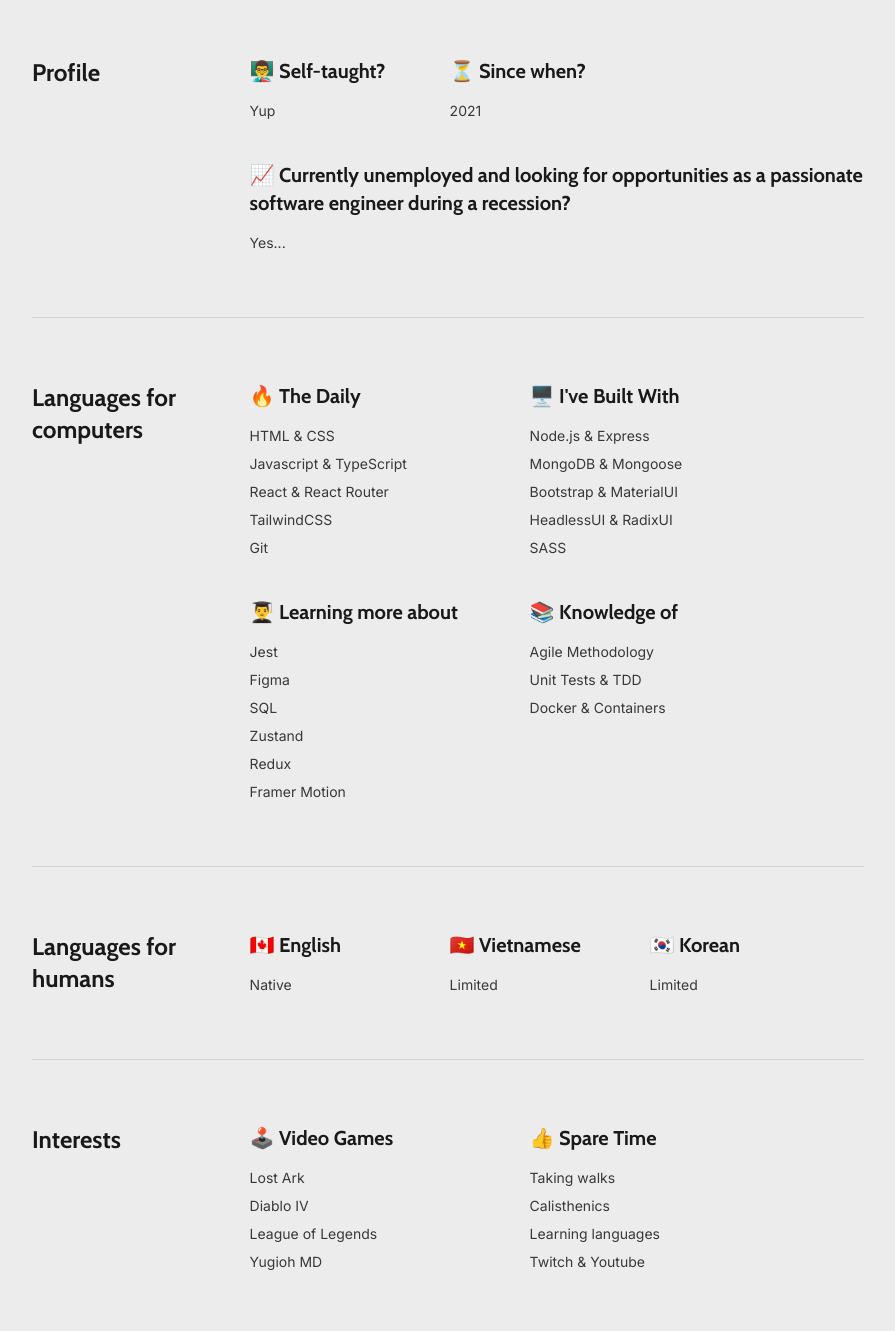
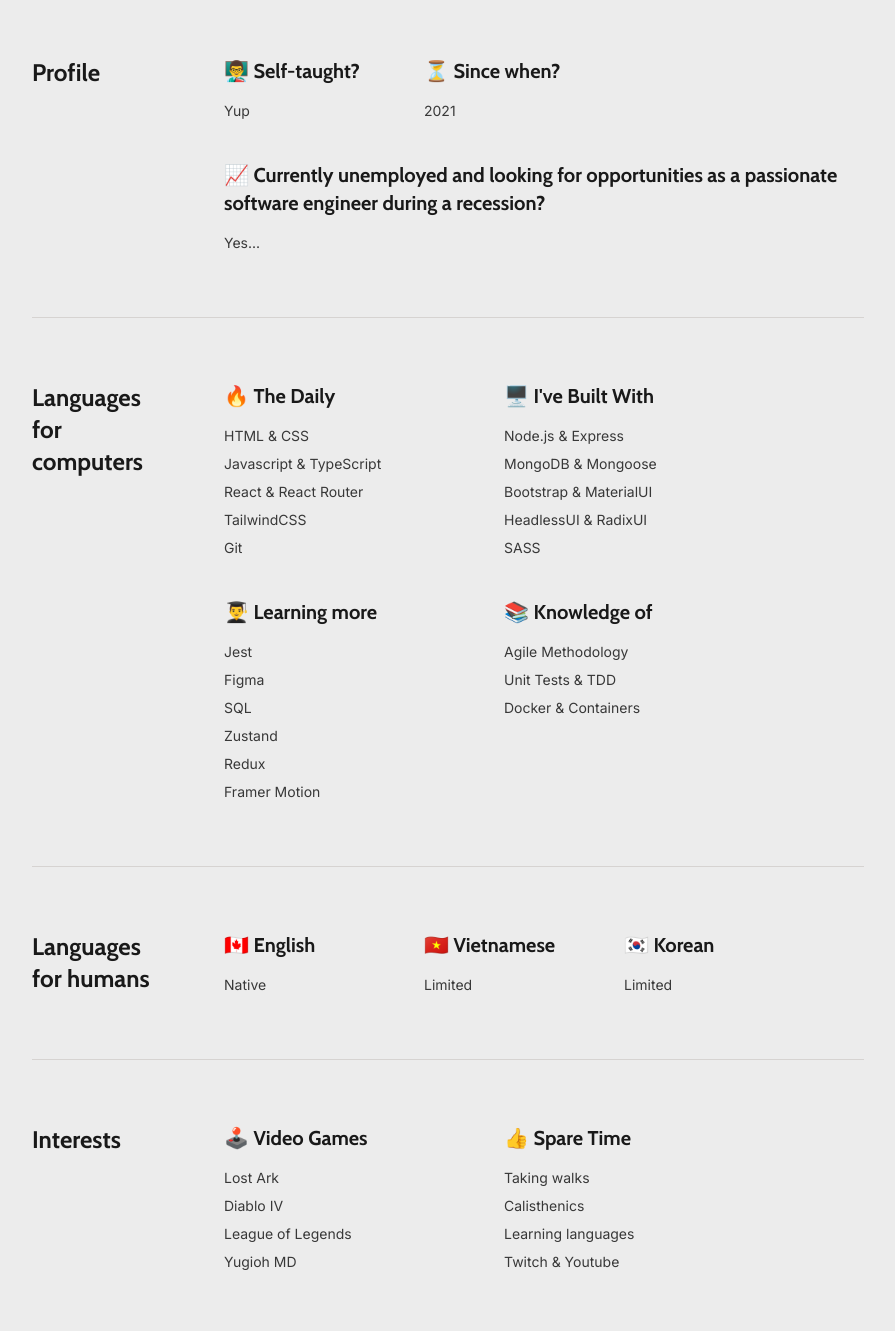
Before and after one commit to Yezo/personal-portfolio, a React (Vite) app: page /about in a window 1280 px wide. Shown: the part 739-2070 px from the top of the page, without its empty margins (192-1087 px from the left). Built offline with nearby package versions, Linux system fonts and the light colour scheme; a web font is replaced by a local one.

Commit message:
fix: responsive issue

```diff
--- a/src/pages/About.tsx
+++ b/src/pages/About.tsx
@@ -28,8 +28,10 @@
             transition={{ ease: "easeInOut", duration: 1, delay: 3 }}
             viewport={{ once: true }}
           >
-            <div className="flex gap-16">
-              <div className="basis-1/5 py-16 font-cabin text-2xl">Profile</div>
+            <div className="flex gap-4 sm:gap-16">
+              <div className="min-w-[8rem] max-w-[8rem] max-w-[8rem] py-16 font-cabin text-2xl">
+                Profile
+              </div>
               <div className="basis-4/5 py-16">
                 <div className="flex flex-wrap gap-10">
                   <div className="flex min-w-[10rem] flex-col gap-4">
@@ -51,9 +53,11 @@
               </div>
             </div>
 
-            <div className="flex gap-16">
-              <div className="basis-1/5 py-16 font-cabin text-2xl">Languages for computers</div>
-              <div className="basis-4/5 py-16">
+            <div className="flex gap-4 sm:gap-16">
+              <div className="min-w-[8rem] max-w-[8rem] py-16 font-cabin text-2xl">
+                Languages for computers
+              </div>
+              <div className="basis-auto py-16">
                 <div className="flex flex-wrap gap-10">
                   <div className="flex min-w-[15rem] flex-col gap-4">
                     <h4 className="font-cabin text-xl">🔥 The Daily</h4>
@@ -76,7 +80,7 @@
                     </ul>
                   </div>
                   <div className="flex min-w-[15rem] flex-col gap-4">
-                    <h4 className="font-cabin text-xl">👨‍🎓 Learning more about</h4>
+                    <h4 className="font-cabin text-xl">👨‍🎓 Learning more</h4>
                     <ul className="space-y-2 font-inter text-sm opacity-[0.85]">
                       <li>Jest</li>
                       <li>Figma</li>
@@ -98,8 +102,10 @@
               </div>
             </div>
 
-            <div className="flex gap-16">
-              <div className="basis-1/5 py-16 font-cabin text-2xl">Languages for humans</div>
+            <div className="flex gap-4 sm:gap-16">
+              <div className="min-w-[8rem] max-w-[8rem] py-16 font-cabin text-2xl">
+                Languages for humans
+              </div>
               <div className="basis-4/5 py-16">
                 <div className="flex flex-wrap gap-10">
                   <div className="flex min-w-[10rem] flex-col gap-4">
@@ -118,8 +124,8 @@
               </div>
             </div>
 
-            <div className="flex gap-16">
-              <div className="basis-1/5 py-16 font-cabin text-2xl">Interests</div>
+            <div className="flex gap-4 sm:gap-16">
+              <div className="min-w-[8rem] max-w-[8rem] py-16 font-cabin text-2xl">Interests</div>
               <div className="basis-4/5 py-16">
                 <div className="flex flex-wrap gap-10">
                   <div className="flex min-w-[15rem] flex-col gap-4">
--- a/src/pages/HomePage.tsx
+++ b/src/pages/HomePage.tsx
@@ -3,6 +3,8 @@
 import { Header } from "../components/Header/Header"
 import { ProjectSection } from "../components/ProjectSection"
 import { getArkokoStack, getAnifluxStack, getSnippitsStack } from "../helpers/GetStack"
+
+//TODO update data icons with https://devicon.dev/
 
 export const HomePage = () => {
   return (
```
